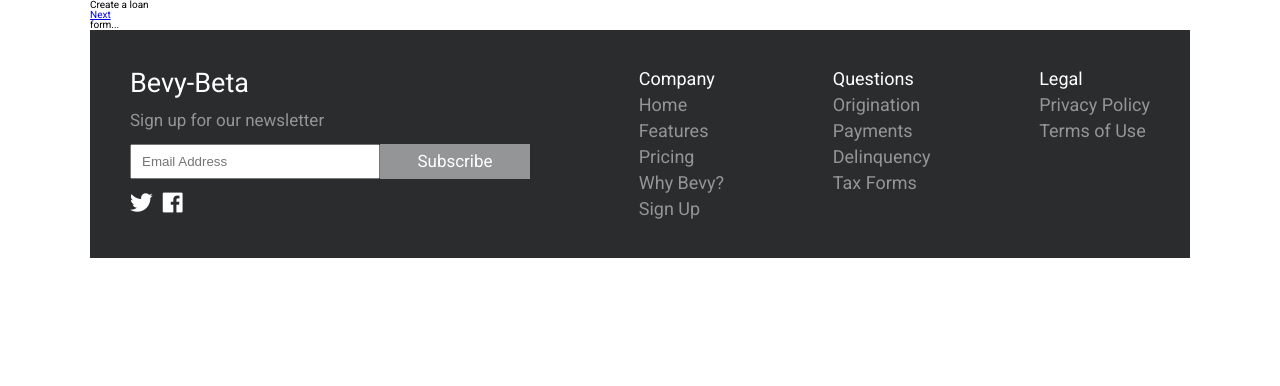
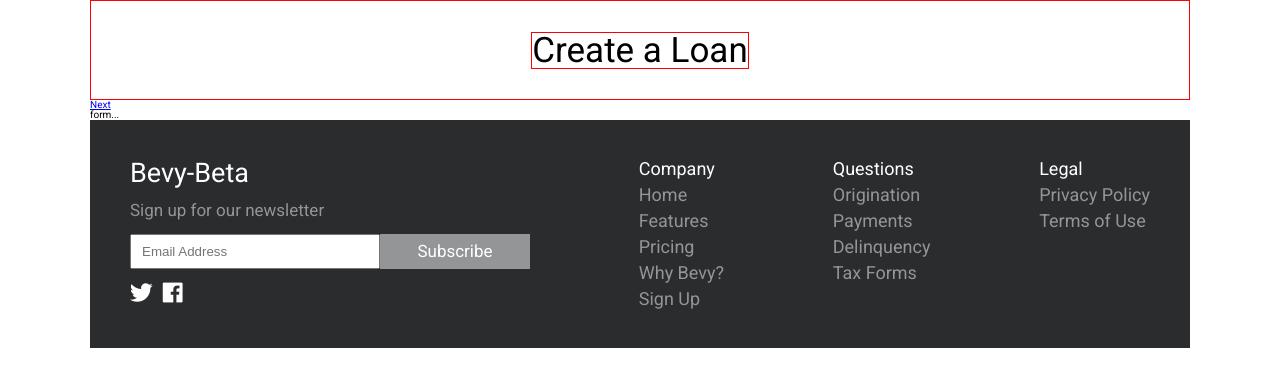
Before and after one commit to clintKunz/Bevy-Beta, a React (Create React App) app in the folder bevy-front-end/: page /loan in a window 1280 px wide. Shown: the top 386 px of the page. Built offline with nearby package versions, Linux system fonts and the light colour scheme.

Commit message:
style loan header

```diff
--- a/bevy-front-end/src/App.css
+++ b/bevy-front-end/src/App.css
@@ -478,6 +478,7 @@ body {
 }
 
 /* Login Styling */
+
 .login-container {
 	width: 400px;
 	height: 600px;
@@ -516,3 +517,18 @@ body {
 	font-size: 2rem;
 	border: 1px solid green;
 }
+
+/* Create a Loan */
+
+.loan-container .loan-header {
+	border: 1px solid red;
+	height: 100px;
+	display: flex;
+	justify-content: center;
+	align-items: center;
+}
+
+.loan-container .loan-header h2 {
+	border: 1px solid red;
+	font-size: 3.5rem;
+}
--- a/bevy-front-end/src/components/Loan/Loan.js
+++ b/bevy-front-end/src/components/Loan/Loan.js
@@ -1,5 +1,6 @@
 import React, { Component } from 'react';
 import { Route } from 'react-router-dom';
+import '../../App.css';
 
 //Components
 import Footer from '../Footer';
@@ -16,8 +17,8 @@ class Loan extends Component {
   render() {
     return (
       <div className='loan-container'>
-        <header>
-            <h2>Create a loan</h2>
+        <header className='loan-header'>
+            <h2>Create a Loan</h2>
         </header>
         <div className='input-container'>
             <div className="input">
```
